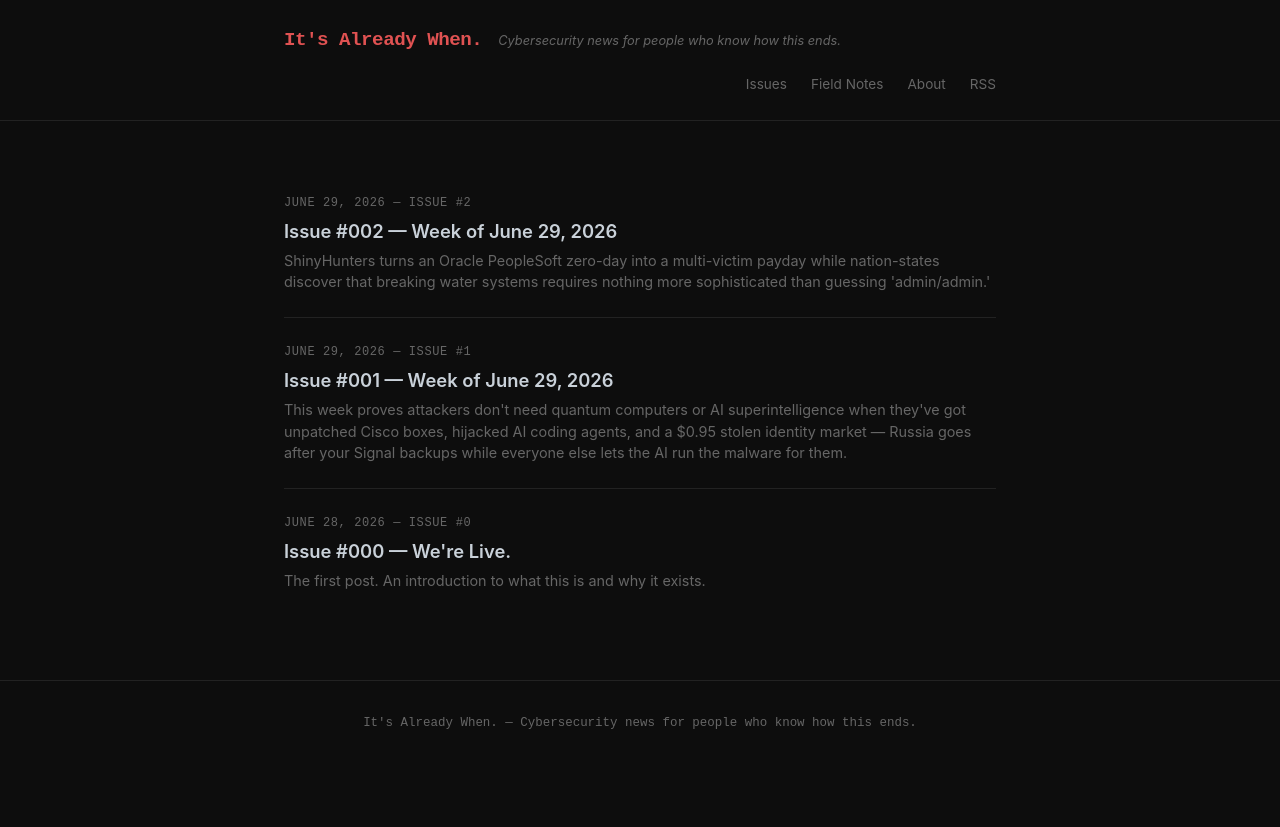
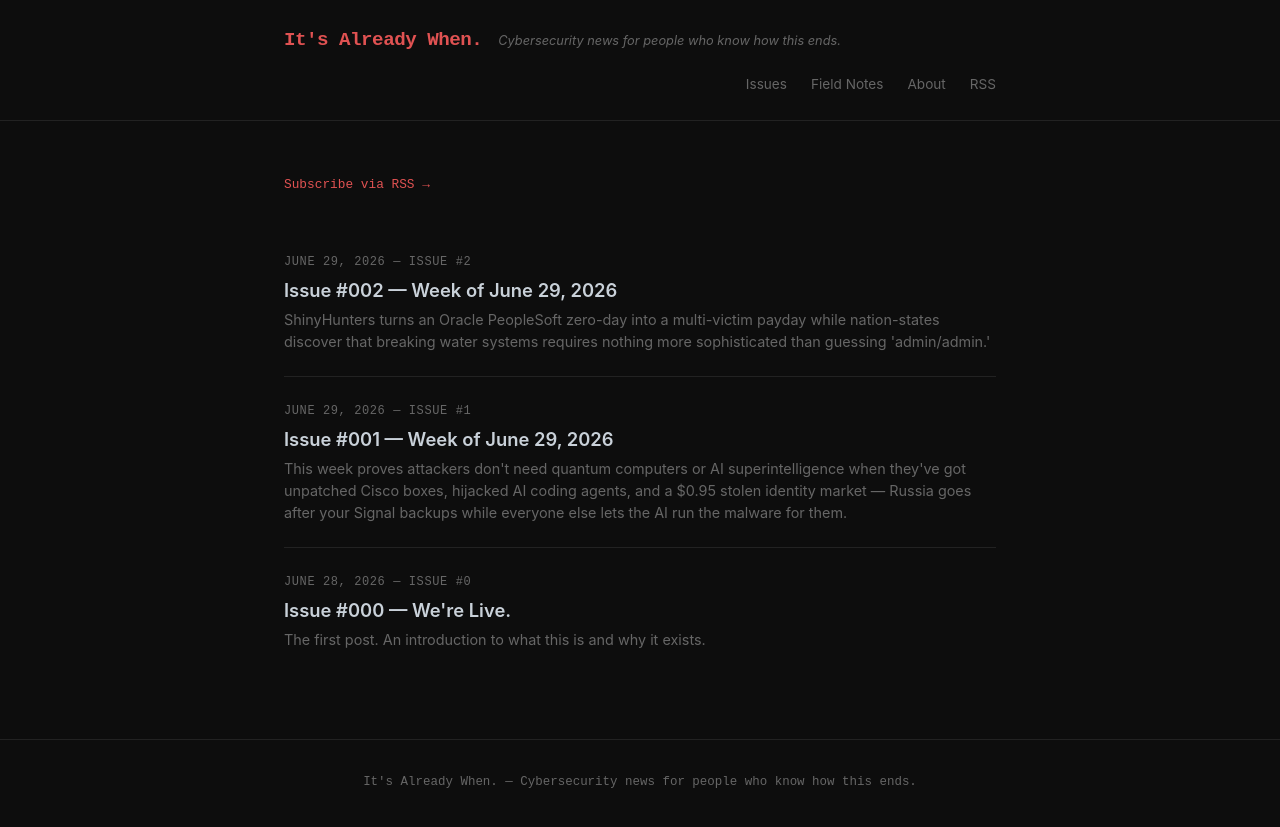
Before and after one commit to bizzal70/itsalreadywhen, a Jekyll site: the page built from index.html, in a window 1280 px wide. Shown: the top 827 px of the page. Built offline with Jekyll 4.4.1, drawn with Linux system fonts in a browser that asks for light colours.

Commit message:
Add matching Subscribe via RSS link to Issues index page

```diff
--- a/index.html
+++ b/index.html
@@ -2,6 +2,7 @@
 layout: default
 title: "All Issues"
 ---
+<p style="margin-bottom: 2rem;"><a href="{{ '/feed.xml' | relative_url }}" style="font-family: var(--font-mono); font-size: 0.8rem;">Subscribe via RSS &rarr;</a></p>
 <ul class="post-list">
   {% for post in site.posts %}
   <li>
```
